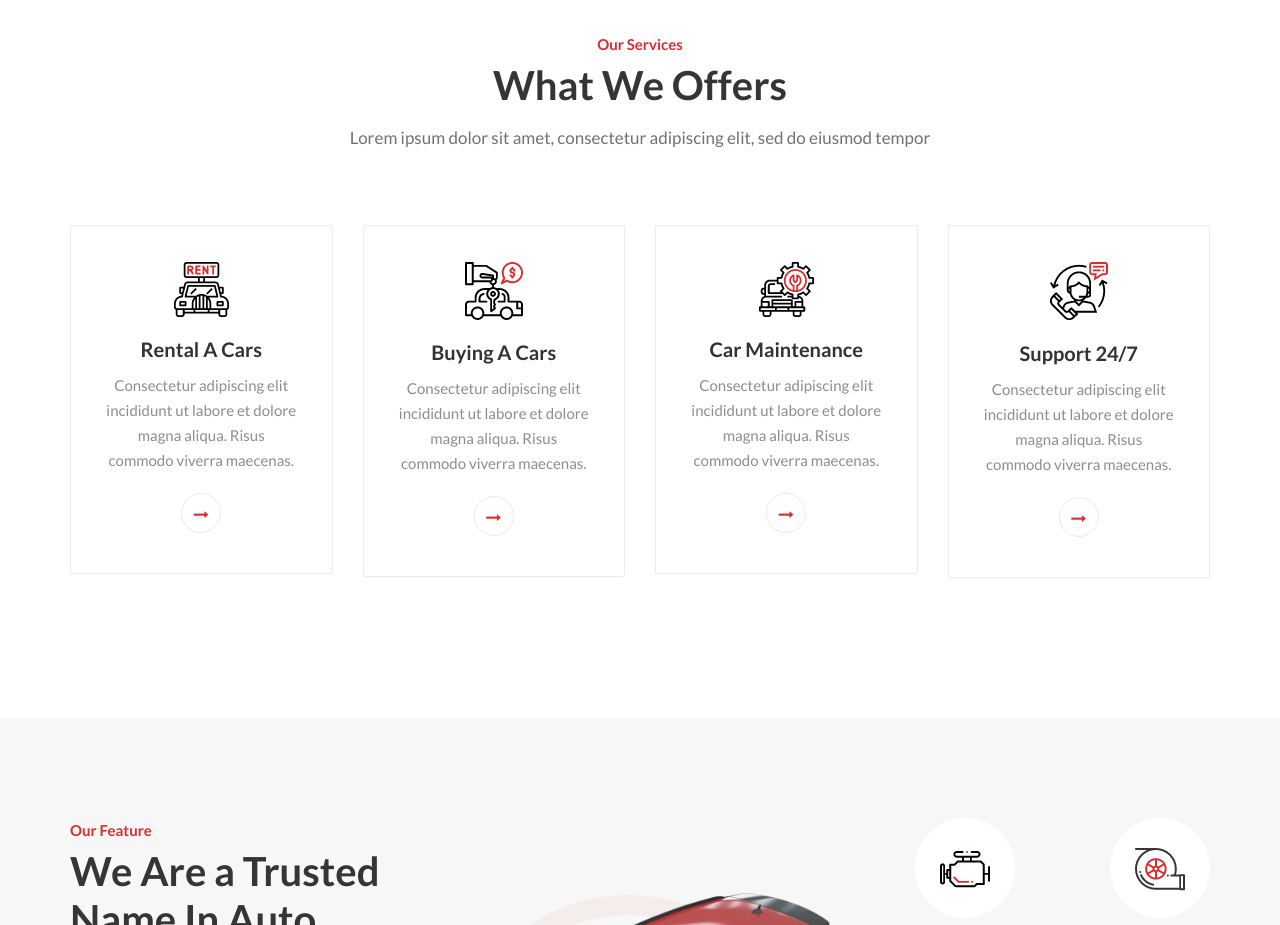
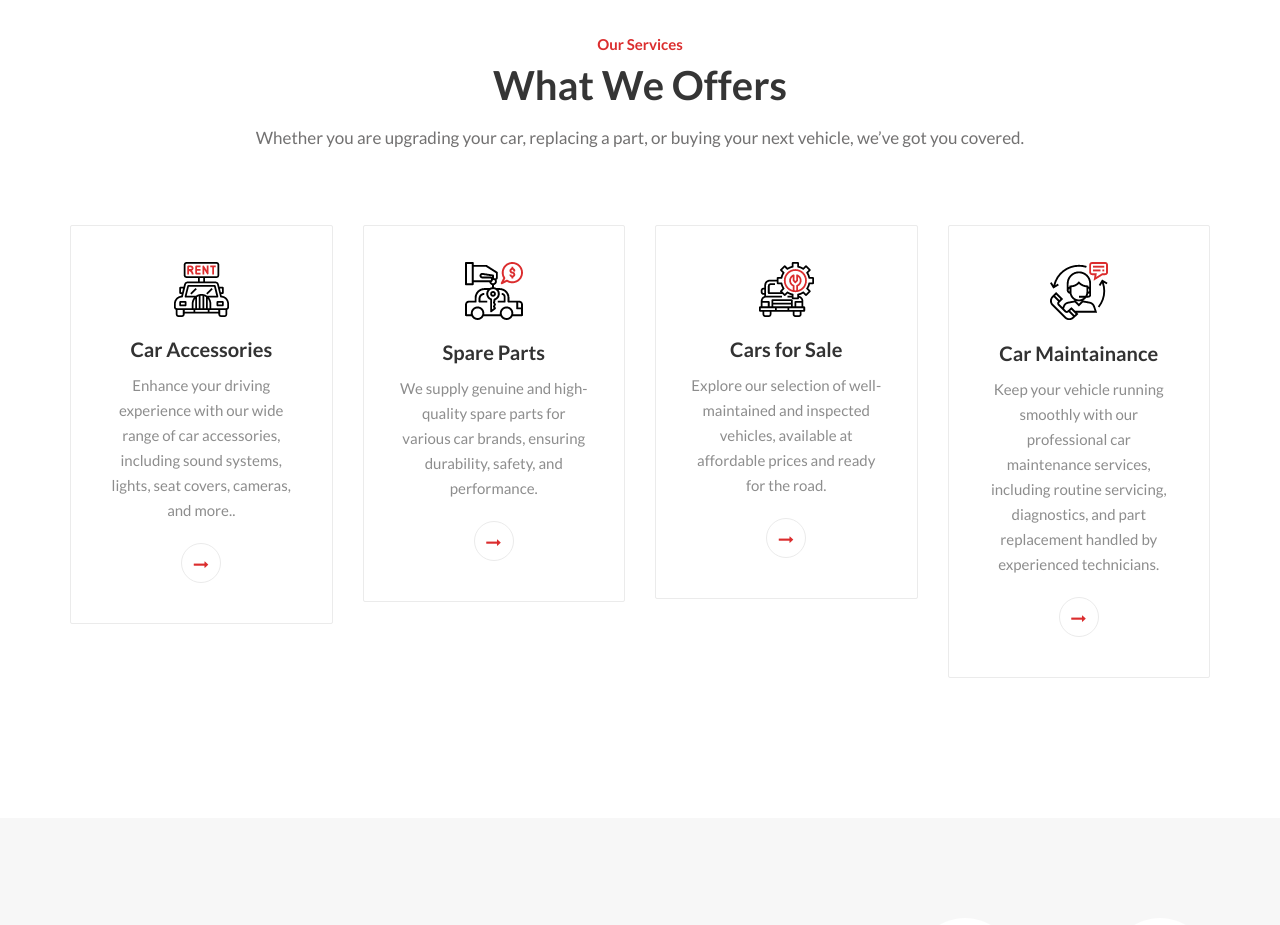
Before and after one commit to sidontec/majogo, a plain HTML site: page index.html in a window 1280 px wide. Shown: the part 840-1765 px from the top of the page. Drawn offline with Linux system fonts and the light colour scheme.

Commit message:
first changes in index file

```diff
--- a/index.html
+++ b/index.html
@@ -181,7 +181,7 @@
                     <div class="section-title">
                         <span>Our Services</span>
                         <h2>What We Offers</h2>
-                        <p>Lorem ipsum dolor sit amet, consectetur adipiscing elit, sed do eiusmod tempor</p>
+                        <p>Whether you are upgrading your car, replacing a part, or buying your next vehicle, we’ve got you covered.</p>
                     </div>
                 </div>
             </div>
@@ -189,36 +189,32 @@
                 <div class="col-lg-3 col-md-6 col-sm-6">
                     <div class="services__item">
                         <img src="img/services/services-1.png" alt="">
-                        <h5>Rental A Cars</h5>
-                        <p>Consectetur adipiscing elit incididunt ut labore et dolore magna aliqua. Risus commodo
-                            viverra maecenas.</p>
+                        <h5>Car Accessories</h5>
+                        <p>Enhance your driving experience with our wide range of car accessories, including sound systems, lights, seat covers, cameras, and more..</p>
                         <a href="#"><i class="fa fa-long-arrow-right"></i></a>
                     </div>
                 </div>
                 <div class="col-lg-3 col-md-6 col-sm-6">
                     <div class="services__item">
                         <img src="img/services/services-2.png" alt="">
-                        <h5>Buying A Cars</h5>
-                        <p>Consectetur adipiscing elit incididunt ut labore et dolore magna aliqua. Risus commodo
-                            viverra maecenas.</p>
+                        <h5>Spare Parts</h5>
+                        <p>We supply genuine and high-quality spare parts for various car brands, ensuring durability, safety, and performance.</p>
                         <a href="#"><i class="fa fa-long-arrow-right"></i></a>
                     </div>
                 </div>
                 <div class="col-lg-3 col-md-6 col-sm-6">
                     <div class="services__item">
                         <img src="img/services/services-3.png" alt="">
-                        <h5>Car Maintenance</h5>
-                        <p>Consectetur adipiscing elit incididunt ut labore et dolore magna aliqua. Risus commodo
-                            viverra maecenas.</p>
+                        <h5>Cars for Sale</h5>
+                        <p>Explore our selection of well-maintained and inspected vehicles, available at affordable prices and ready for the road.</p>
                         <a href="#"><i class="fa fa-long-arrow-right"></i></a>
                     </div>
                 </div>
                 <div class="col-lg-3 col-md-6 col-sm-6">
                     <div class="services__item">
                         <img src="img/services/services-4.png" alt="">
-                        <h5>Support 24/7</h5>
-                        <p>Consectetur adipiscing elit incididunt ut labore et dolore magna aliqua. Risus commodo
-                            viverra maecenas.</p>
+                        <h5>Car Maintainance</h5>
+                        <p>Keep your vehicle running smoothly with our professional car maintenance services, including routine servicing, diagnostics, and part replacement handled by experienced technicians.</p>
                         <a href="#"><i class="fa fa-long-arrow-right"></i></a>
                     </div>
                 </div>
```
